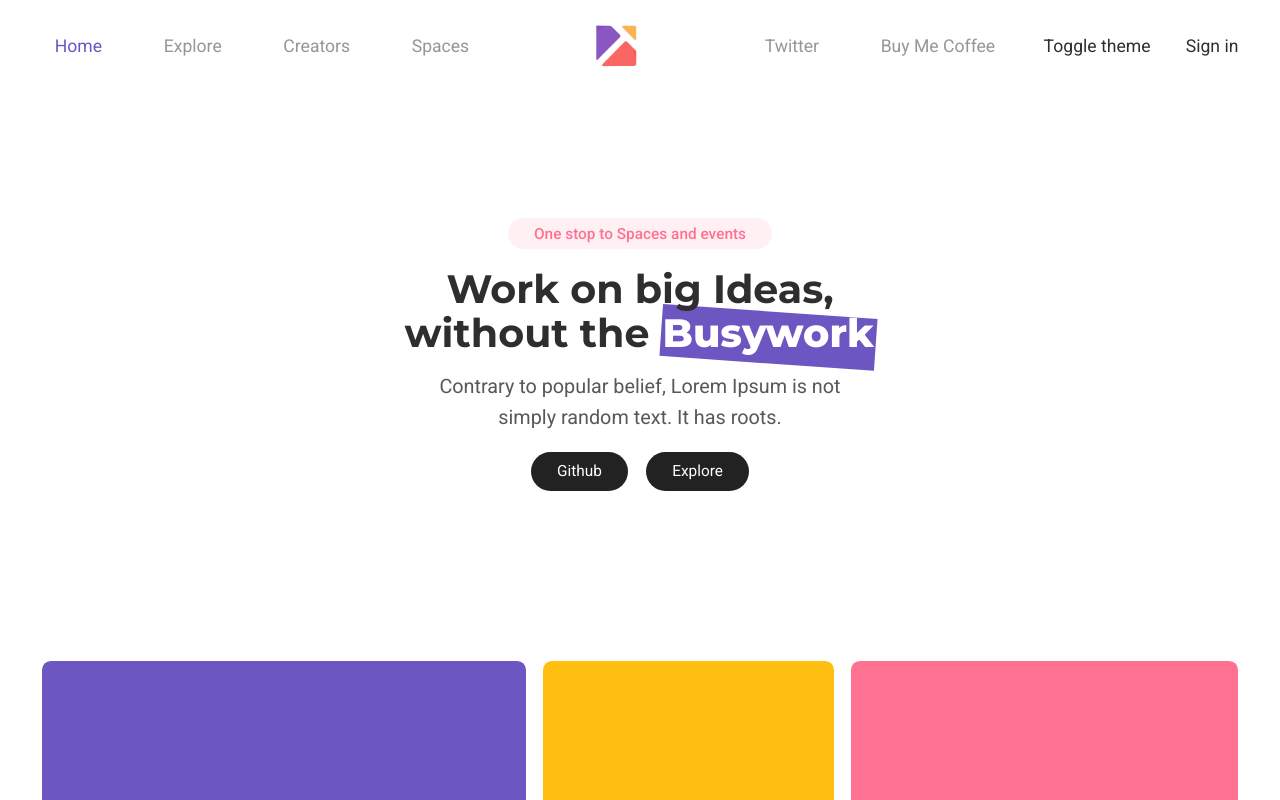
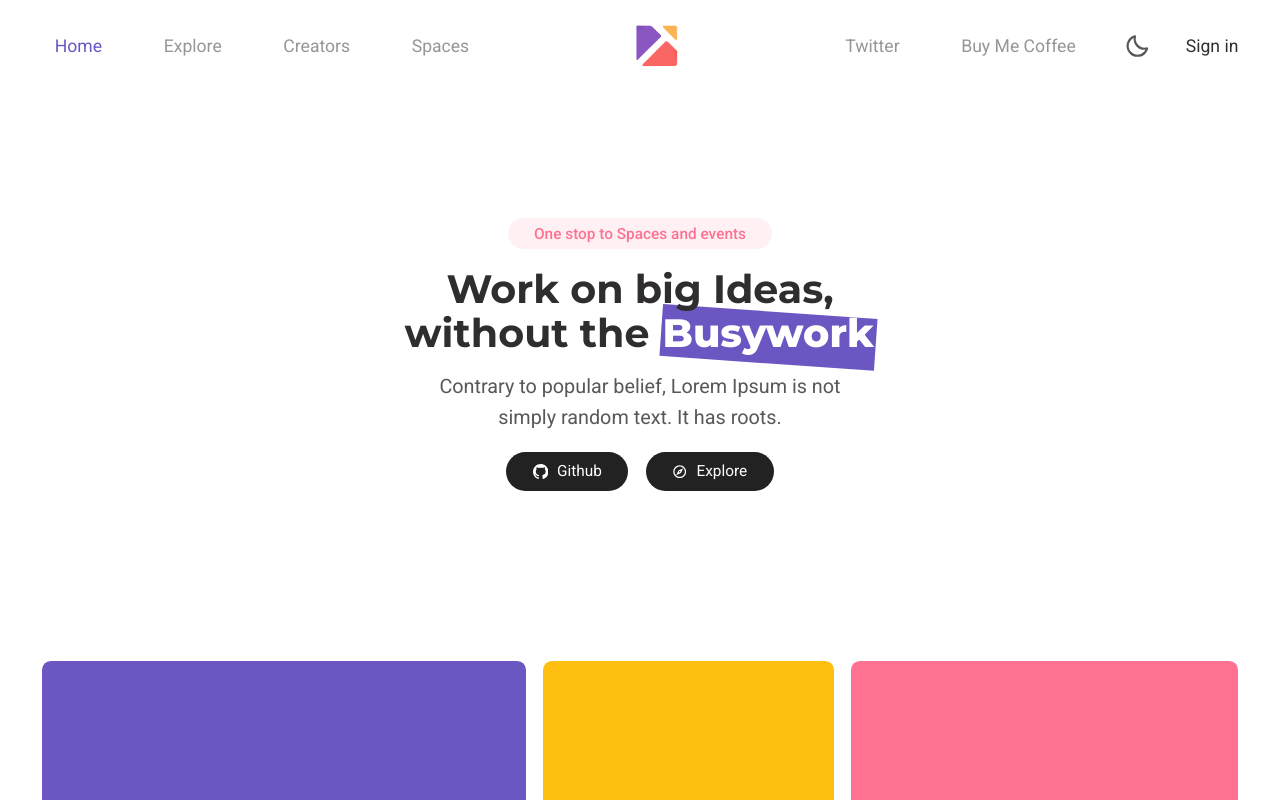
Before and after one commit to ManishBisht777/tweetspace, a Next.js app: page / in a window 1280 px wide. Shown: the top 800 px of the page. Built offline with nearby package versions, Linux system fonts and the light colour scheme; no server answers.

Commit message:
chroes: icons add

```diff
--- a/src/components/home/Hero.tsx
+++ b/src/components/home/Hero.tsx
@@ -1,5 +1,7 @@
 import Container from "@/layouts/Container";
 import React from "react";
+import { MdOutlineExplore } from "react-icons/md";
+import { BsGithub } from "react-icons/bs";
 
 type Props = {};
 
@@ -22,10 +24,12 @@ const Hero = (props: Props) => {
       </p>
 
       <div className="flex gap-4">
-        <button className="text-sm md:px-6 md:py-2 px-3 py-[.1rem] bg-skin-inverted/95 text-skin-inverted rounded-full">
+        <button className="text-sm md:px-6 md:py-2 px-3 py-[.1rem] bg-skin-inverted/95 text-skin-inverted rounded-full flex gap-2 items-center">
+          <BsGithub />
           Github
         </button>
-        <button className="text-sm md:px-6 md:py-2 px-3 py-[.1rem] bg-skin-inverted/95 text-skin-inverted rounded-full">
+        <button className="text-sm md:px-6 md:py-2 px-3 py-[.1rem] bg-skin-inverted/95 text-skin-inverted rounded-full flex gap-2 items-center">
+          <MdOutlineExplore />
           Explore
         </button>
       </div>
--- a/src/components/navbar/NavList.tsx
+++ b/src/components/navbar/NavList.tsx
@@ -5,6 +5,7 @@ import { useSession, signIn } from "next-auth/react";
 import ProfileIcon from "./ProfileIcon";
 import { MenuLinks, SecondaryLinks } from "@/data/menuList";
 import { useTheme } from "next-themes";
+import { BiSun, BiMoon } from "react-icons/bi";
 
 type Props = {};
 
@@ -42,10 +43,10 @@ function NavList({}: Props) {
             />
           ))}
           <button
-            className=""
+            className="text-2xl text-skin-base/80 dark:text-skin-inverted/80"
             onClick={() => setTheme(theme === "light" ? "dark" : "light")}
           >
-            Toggle theme
+            {theme === "light" ? <BiSun /> : <BiMoon />}
           </button>
           <div className="mt-3 lg:mt-0">
             {session ? (
```
